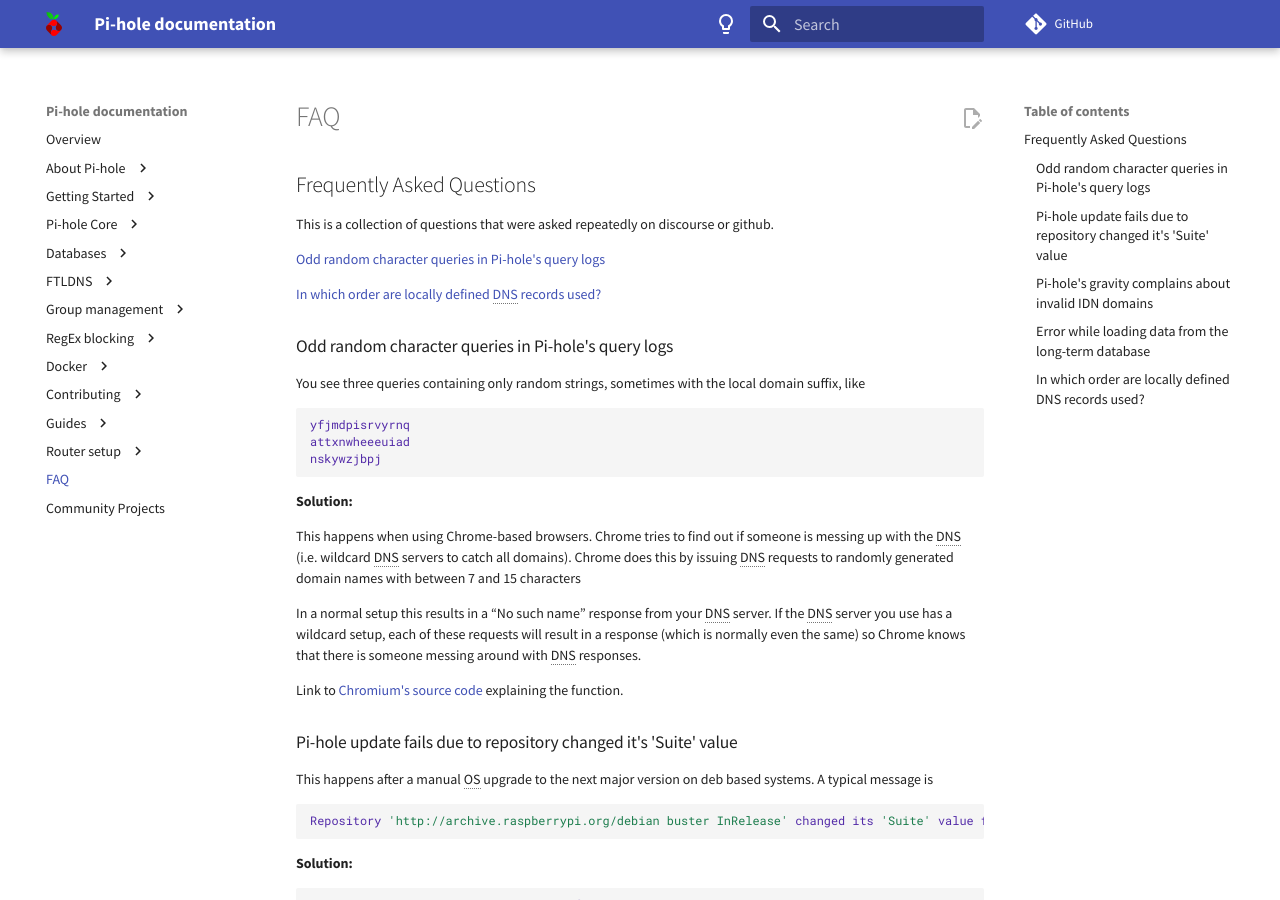
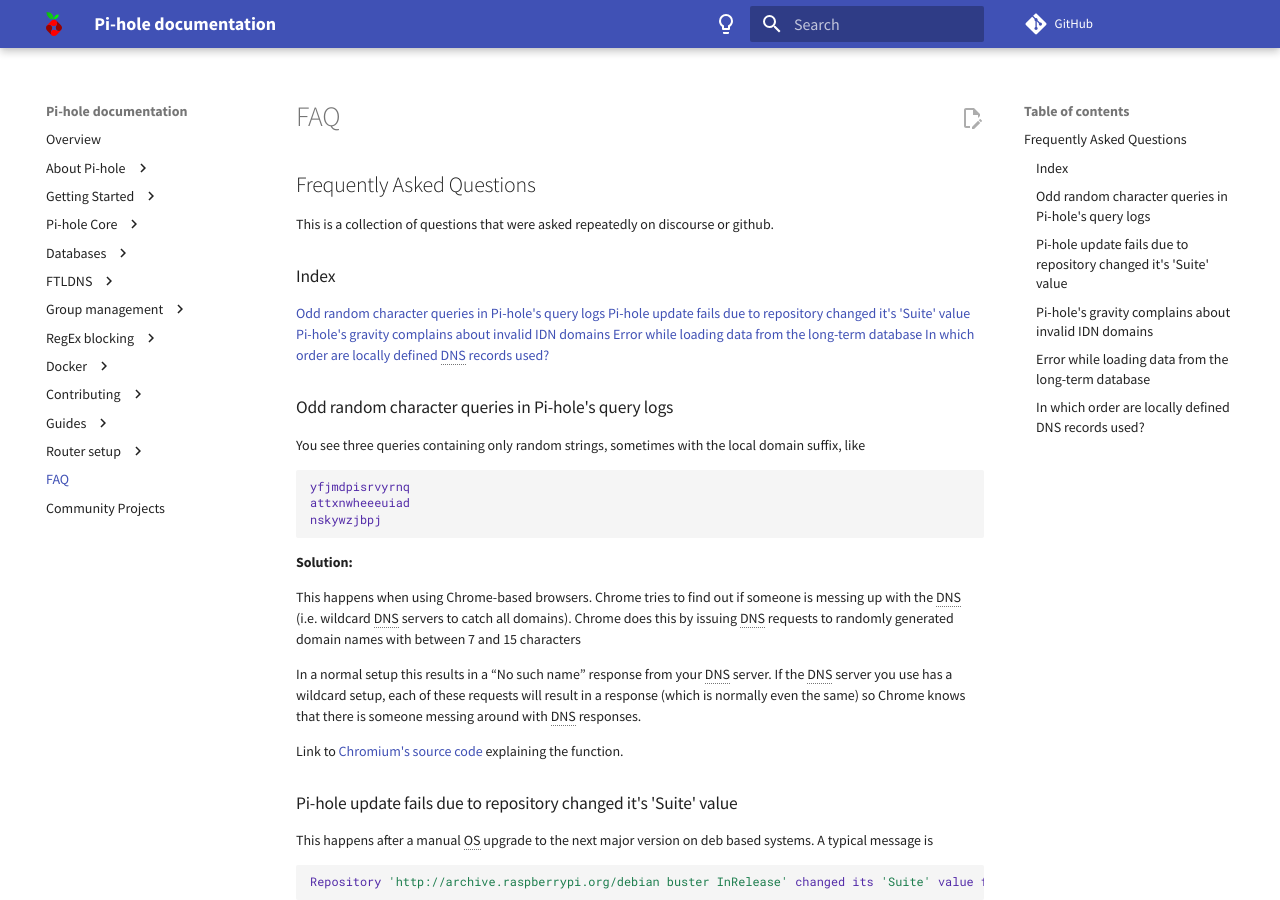
Before and after one commit to pi-hole/docs, an MkDocs documentation site: the page built from docs/main/faq.md, in a window 1280 px wide and 900 px high. Built offline with MkDocs 1.6.1 and Material for MkDocs 9.7.7, drawn with Linux system fonts in a browser that asks for light colours; comment, search, counter and statistics services are not loaded.

Commit message:
Update faq.md
Signed-off-by: Chris L <github@holosys.co.uk>

```diff
--- a/docs/main/faq.md
+++ b/docs/main/faq.md
@@ -2,10 +2,13 @@
 
 This is a collection of questions that were asked repeatedly on discourse or github.
 
+### Index
+
 [Odd random character queries in Pi-hole's query logs](#odd-random-character-queries-in-pi-holes-query-logs)
-
+[Pi-hole update fails due to repository changed it's 'Suite' value](#pi-hole-update-fails-due-to-repository-changed-its-suite-value)
+[Pi-hole's gravity complains about invalid IDN domains](#pi-holes-gravity-complains-about-invalid-idn-domains)
+[Error while loading data from the long-term database](#error-while-loading-data-from-the-long-term-database)
 [In which order are locally defined DNS records used?](#in-which-order-are-locally-defined-dns-records-used)
-
 
 ### Odd random character queries in Pi-hole's query logs
 
```
